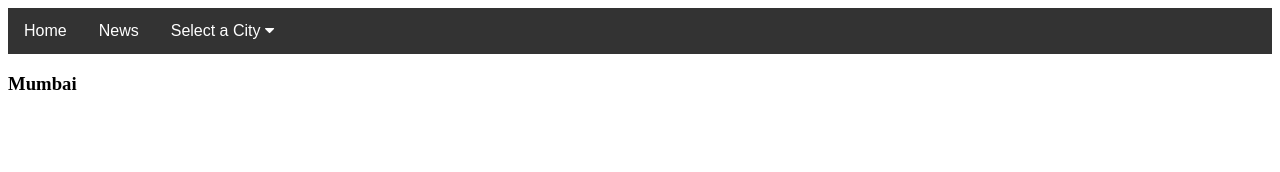
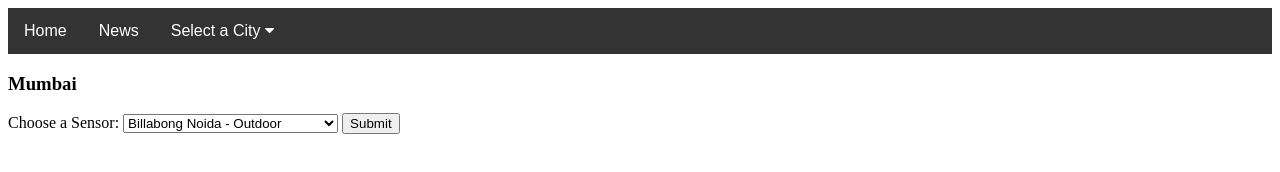
Before and after one commit to vinaymhk/sensor, a plain HTML site: page mumbai.html in a window 1280 px wide. Drawn offline with Linux system fonts and the light colour scheme; a script that the page names is missing.

Commit message:
mumbai Updated

```diff
--- a/mumbai.html
+++ b/mumbai.html
@@ -87,6 +87,24 @@
 <h3>Mumbai</h3>
 
 
+<label for="sensor">Choose a Sensor:</label>
+  <select id="sendor">
+    <option value="bno">Billabong Noida - Outdoor</option>
+    <option value="bni">Billabong Noida - Indoor</option>
+    <option value="mpso">Modern Public School - Outdoor</option>
+    <option value="dgi">DAV Gurgaon - Indoor </option>
+	<option value="ro">Ramjas - Outdoor</option>
+	<option value="nmco">National Media Center - Outdoor</option>
+	<option value="lr2">Lodhi Road 2</option>
+
+  </select>
+
+  <button type="button" onclick="GetSelectedValue()">Submit</button>
+<div id='PurpleAirWidget_40073_module_AQI_conversion_C0_average_10_layer_standard' style='display: none;'>Loading PurpleAir Widget...</div>
+<script src='https://www.purpleair.com/pa.widget.js?key=0MVS6NWTLRS7FOSZ&module=AQI&conversion=C0&average=10&layer=standard&container=PurpleAirWidget_40073_module_AQI_conversion_C0_average_10_layer_standard'></script>
+
+
+
 <script>
 /* When the user clicks on the button,
 toggle between hiding and showing the dropdown content */
```
